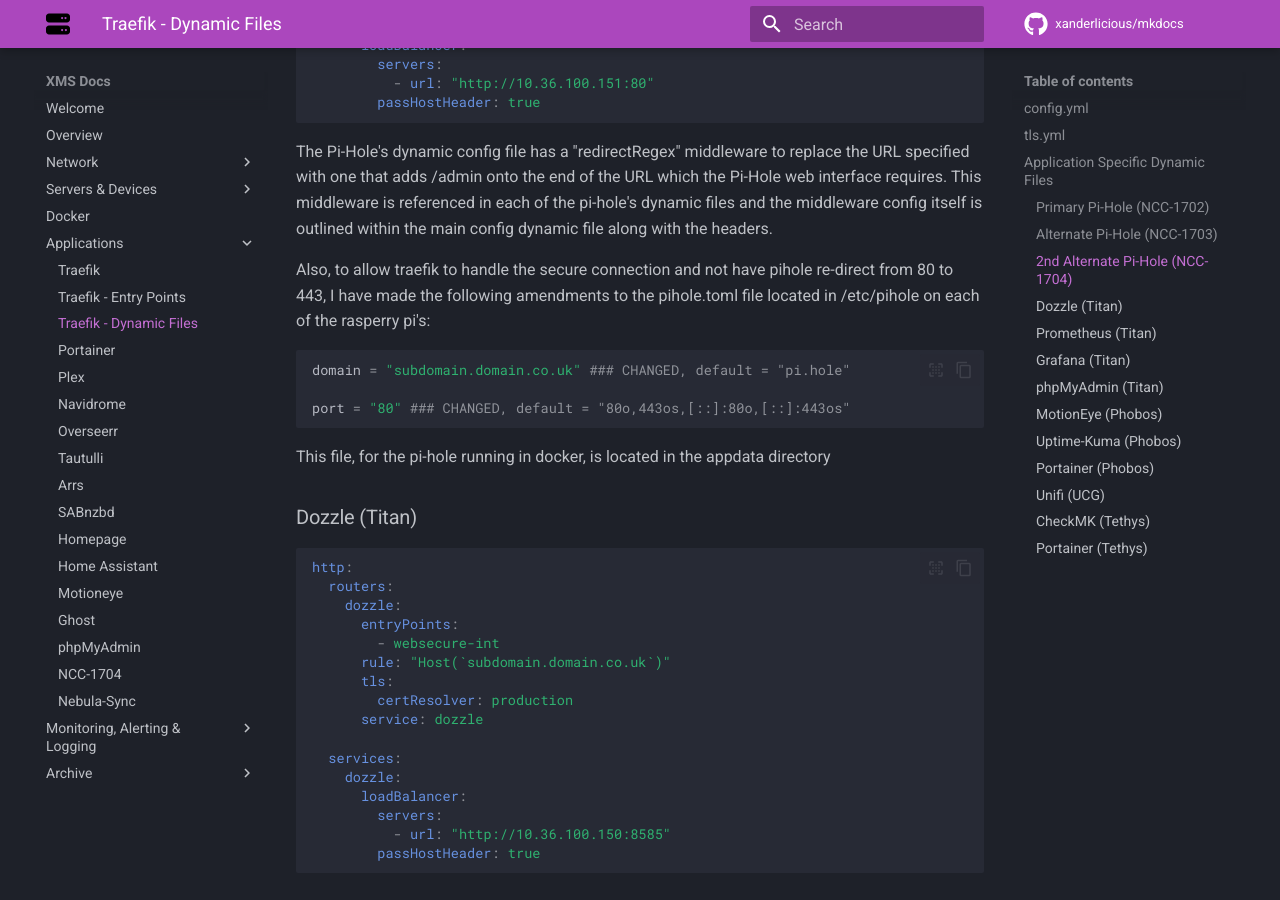
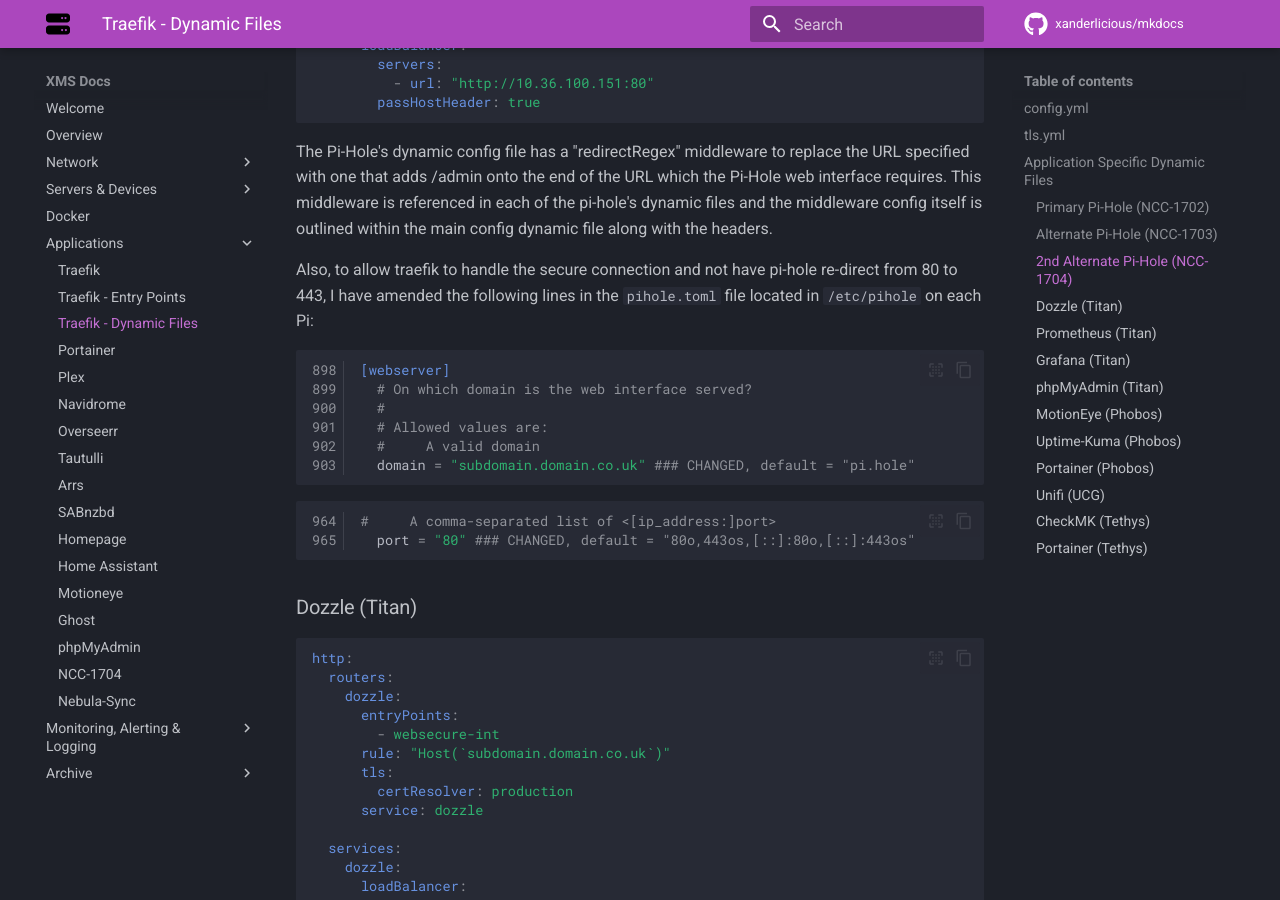
Before and after one commit to Xanderlicious/mkdocs, an MkDocs documentation site: the page built from docs/dynamic.md, in a window 1280 px wide and 900 px high, scrolled down 3541 px. Built offline with MkDocs 1.6.1 and Material for MkDocs 9.7.7, drawn with Linux system fonts in a browser that asks for light colours; comment, search, counter and statistics services are not loaded.

Commit message:
amended the dynamic file to better explain the lines amended in the pihole.toml file

````diff
--- a/docs/dynamic.md
+++ b/docs/dynamic.md
@@ -155,16 +155,20 @@
 
 The Pi-Hole's dynamic config file has a "redirectRegex" middleware to replace the URL specified with one that adds /admin onto the end of the URL which the Pi-Hole web interface requires.  This middleware is referenced in each of the pi-hole's dynamic files and the middleware config itself is outlined within the main config dynamic file along with the headers.
 
-Also, to allow traefik to handle the secure connection and not have pihole re-direct from 80 to 443, I have made the following amendments to the pihole.toml file located in /etc/pihole on each of the rasperry pi's:
+Also, to allow traefik to handle the secure connection and not have pi-hole re-direct from 80 to 443, I have amended the following lines in the `pihole.toml` file located in `/etc/pihole` on each Pi:
 
-``` toml
-domain = "subdomain.domain.co.uk" ### CHANGED, default = "pi.hole"
-
-port = "80" ### CHANGED, default = "80o,443os,[::]:80o,[::]:443os"
+``` toml linenums="898"
+[webserver]
+  # On which domain is the web interface served?
+  #
+  # Allowed values are:
+  #     A valid domain
+  domain = "subdomain.domain.co.uk" ### CHANGED, default = "pi.hole"
 ```
-
-This file, for the pi-hole running in docker, is located in the appdata directory
-
+``` toml linenums="964"
+#     A comma-separated list of <[ip_address:]port>
+  port = "80" ### CHANGED, default = "80o,443os,[::]:80o,[::]:443os"
+```
 
 ### Dozzle (Titan)
 
````
